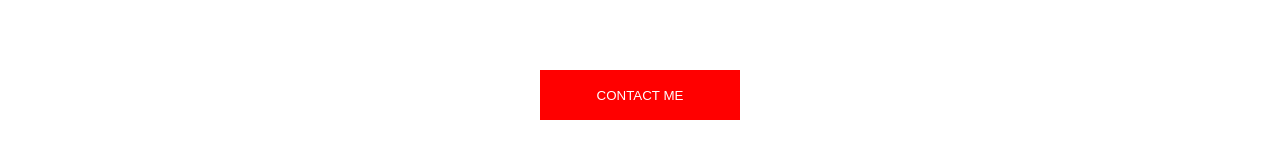
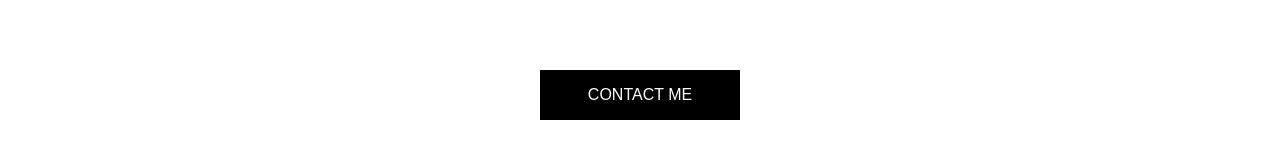
Before and after one commit to johnshellabarger/personal-website, a React (Create React App) app: page / in a window 1280 px wide. Shown: the part 1241-1399 px from the top of the page. Built offline with nearby package versions, Linux system fonts and the light colour scheme.

Commit message:
changed about button to match contact button

```diff
--- a/src/components/about/about.css
+++ b/src/components/about/about.css
@@ -38,9 +38,11 @@
   width: 200px;
   height: 50px;
   border: none;
-  background-color: red;
+  background-color: rgb(0, 0, 0);
   color: white;
   cursor: pointer;
+  font-size: 16px;
+  transition: .5s linear;
 }
 
 
```
